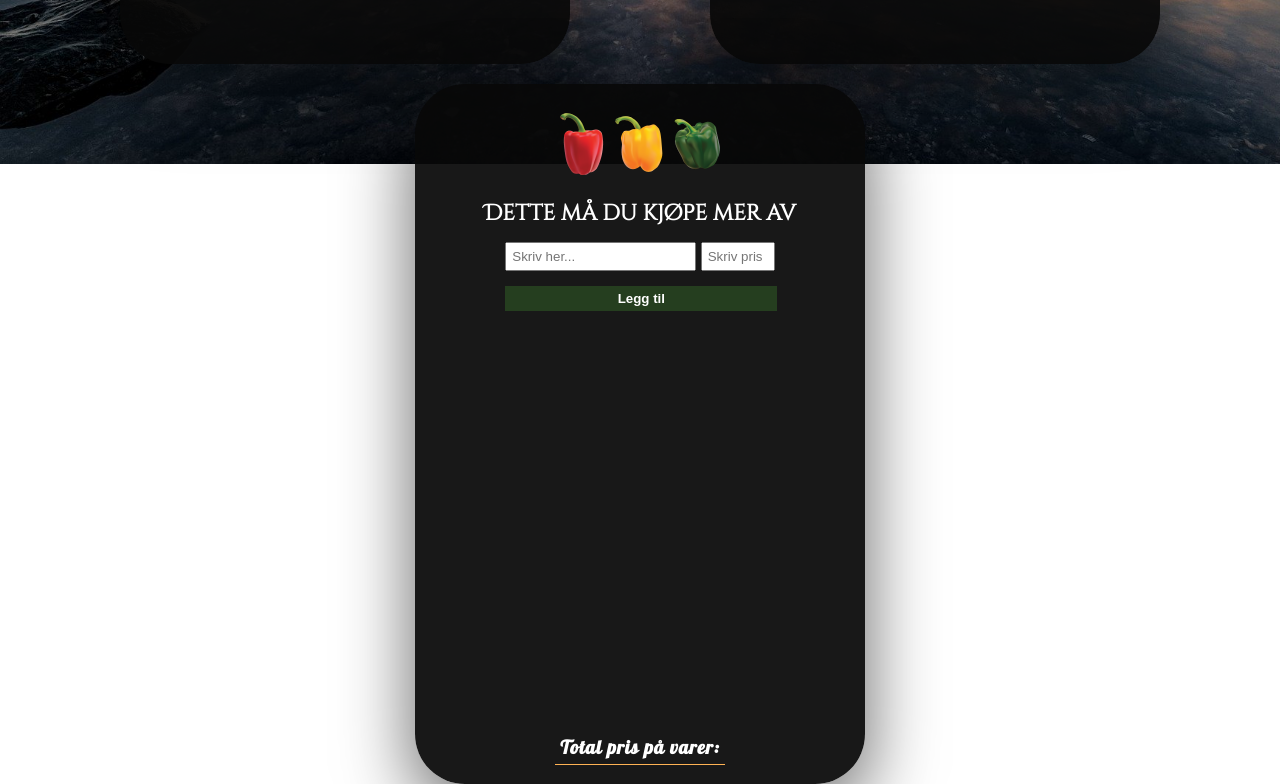
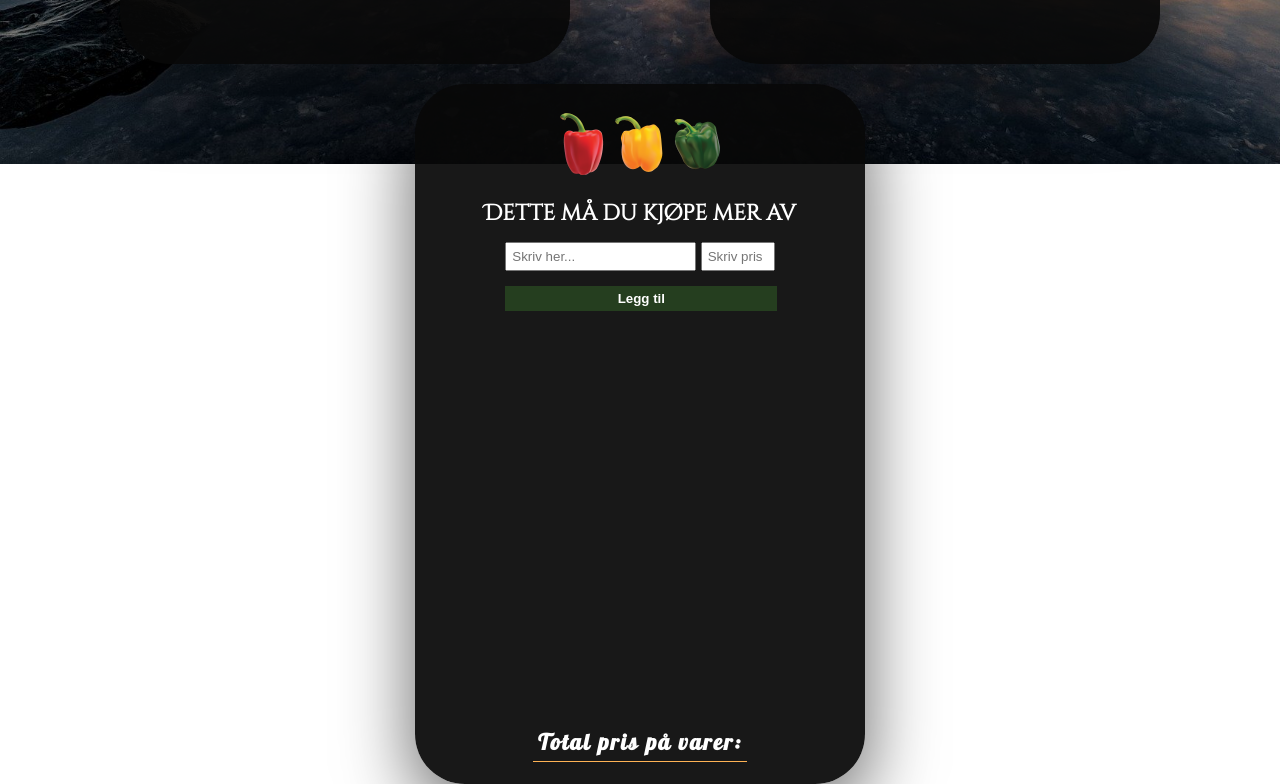
Before and after one commit to Marlatine/ArbeidskravHandleliste, a plain HTML site: page ShoppingList.html in a window 1280 px wide. Shown: the part 636-1420 px from the top of the page. Drawn offline with Linux system fonts and the light colour scheme.

Commit message:
font size and letter spacing on total price

```diff
--- a/Styles/styles.css
+++ b/Styles/styles.css
@@ -133,5 +133,7 @@ li {
 
 h3 {
   padding: 5px;
+  font-size: 22px;
+  letter-spacing: 2px;
   border-bottom: 1px solid #feb254;
 }
```
